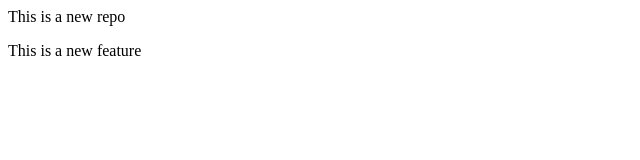
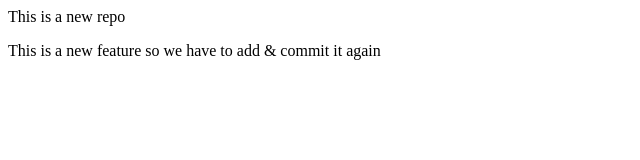
Before and after one commit to Code-With-Anik/localRepo, a plain HTML site: page localRepo/index.html in a window 1280 px wide. Shown: the whole page, without its empty margins (0-640 px from the left). Drawn offline with Linux system fonts and the light colour scheme.

Commit message:
Add new feature

```diff
--- a/localRepo/index.html
+++ b/localRepo/index.html
@@ -1,2 +1,2 @@
 <p>This is a new repo</p>
-<p>This is a new feature</p>
+<p>This is a new feature so we have to add & commit it again</p>
```
